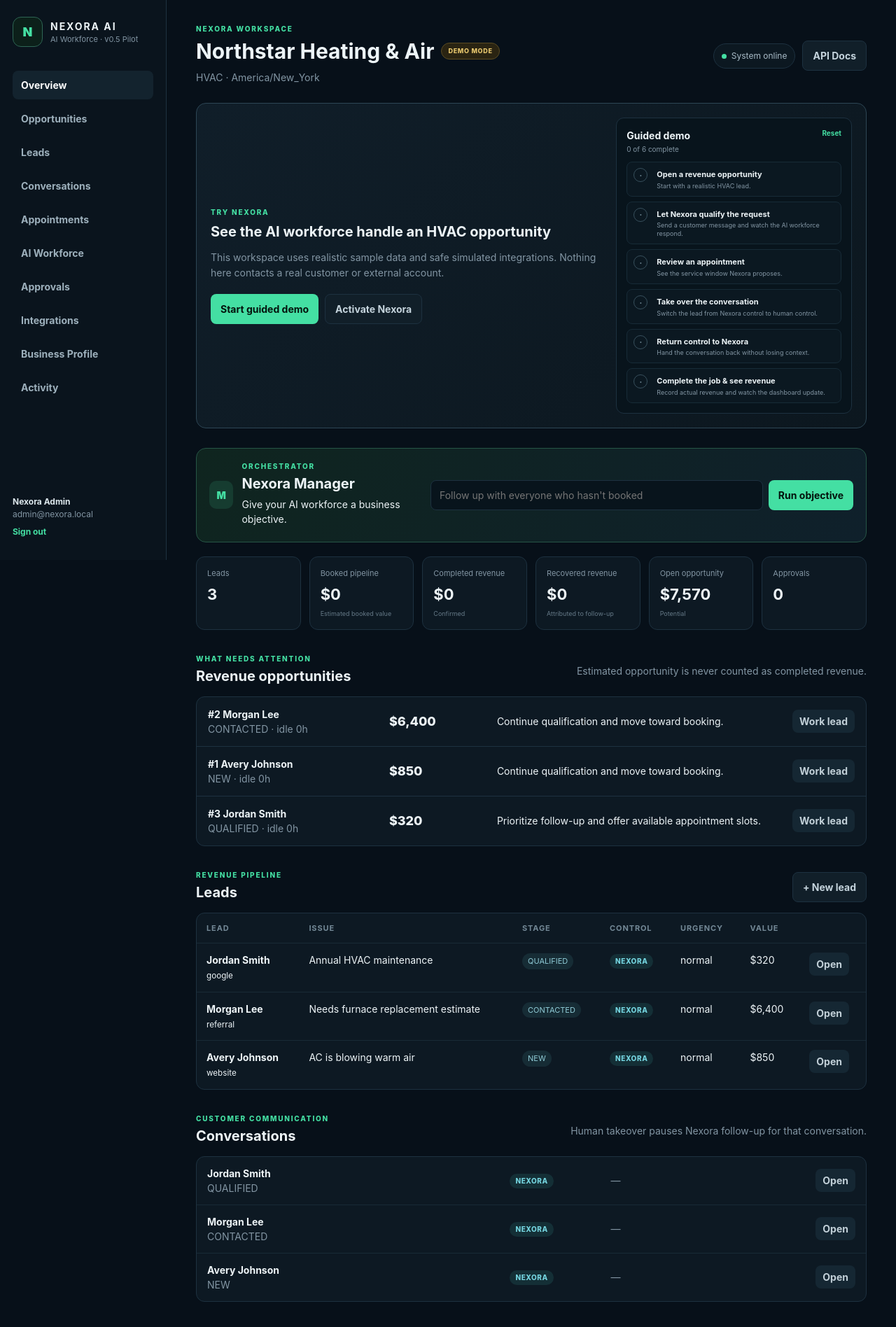
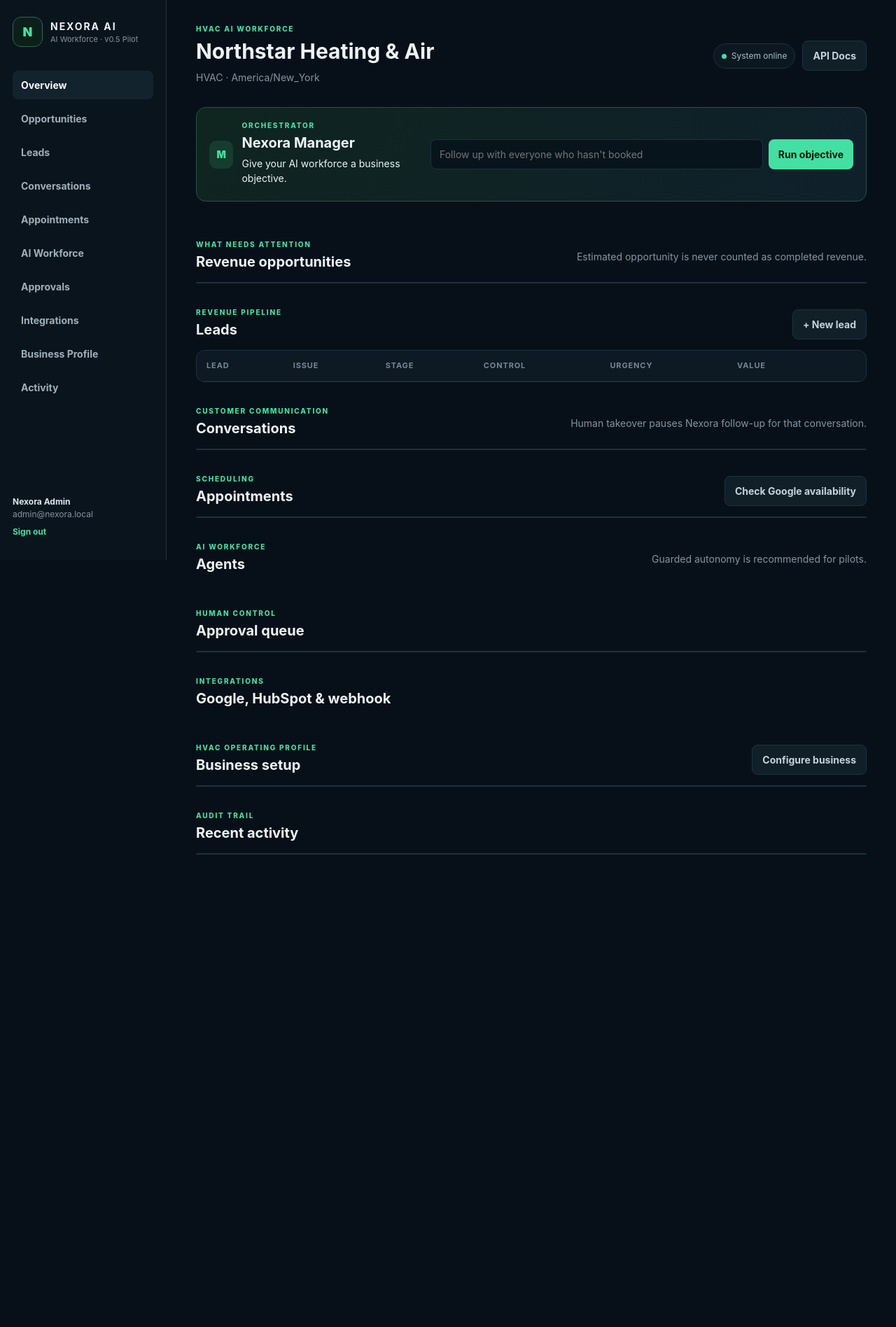
Before and after one commit to d3faulth-private/nexora-ai, a FastAPI app: page / in a window 1280 px wide. Shown: the top 1896 px of the page at 70% size. After the commit the page ends 1221 px from the top, so only its background shows below. Run offline with FastAPI, Linux system fonts and the light colour scheme; the visitor is signed in with stand-in values (Sample User, id 1); data comes from the database, SQL or seed files in the repository; data that the repository does not hold is empty.

Commit message:
Restore clean HVAC-first customer workspace

```diff
--- a/app/templates/index.html
+++ b/app/templates/index.html
@@ -43,11 +43,8 @@
   <main id="overview">
     <header>
       <div>
-        <div class="eyebrow">NEXORA WORKSPACE</div>
-        <div class="workspace-title-row">
-          <h1 id="workspaceName">{{ workspace.name }}</h1>
-          <span class="workspace-mode {{ 'demo' if demo_mode else 'live' }}">{{ 'Demo Mode' if demo_mode else 'Live' }}</span>
-        </div>
+        <div class="eyebrow">HVAC AI WORKFORCE</div>
+        <h1 id="workspaceName">{{ workspace.name }}</h1>
         <p class="muted" id="workspaceMeta">{{ workspace.industry }} · {{ workspace.timezone }}</p>
       </div>
       <div class="header-actions">
@@ -56,34 +53,11 @@
       </div>
     </header>
 
-    {% if demo_mode %}
-    <section id="demoExperience" class="demo-experience">
-      <div class="demo-experience-copy">
-        <div class="eyebrow">TRY NEXORA</div>
-        <h2>See the AI workforce handle an HVAC opportunity</h2>
-        <p>This workspace uses realistic sample data and safe simulated integrations. Nothing here contacts a real customer or external account.</p>
-        <div class="demo-experience-actions">
-          <button type="button" id="demoStartBtn">Start guided demo</button>
-          <button type="button" id="activateNexoraBtn" class="ghost">Activate Nexora</button>
-        </div>
-      </div>
-      <div class="demo-guide">
-        <div class="demo-guide-head">
-          <div>
-            <strong>Guided demo</strong>
-            <span id="demoGuideProgress">0 of 6 complete</span>
-          </div>
-          <button type="button" id="resetDemoGuide" class="link-button">Reset</button>
-        </div>
-        <div id="demoChecklist" class="demo-checklist"></div>
-      </div>
-    </section>
-    {% endif %}
 
     <div id="setupBanner" class="setup-banner hidden">
       <div>
         <strong>Finish business setup</strong>
-        <span>Nexora needs your services, coverage, hours and operating rules before going live.</span>
+        <span>Nexora needs your services, coverage, hours and operating rules before handling customer work.</span>
       </div>
       <button id="setupBannerBtn">Continue onboarding</button>
     </div>
@@ -154,7 +128,6 @@
     <section id="approvals">
       <div class="section-head">
         <div><div class="eyebrow">HUMAN CONTROL</div><h2>Approval queue</h2></div>
-        <button id="simulateApproval" class="ghost demo-only">Create sample approval</button>
       </div>
       <div class="panel" id="approvalList"></div>
     </section>
@@ -162,7 +135,6 @@
     <section id="connectors">
       <div class="section-head">
         <div><div class="eyebrow">INTEGRATIONS</div><h2>Google, HubSpot & webhook</h2></div>
-        <button id="runAutomations" class="ghost demo-only">Run due automations</button>
       </div>
       <div id="connectorGrid" class="connector-grid"></div>
     </section>
@@ -341,8 +313,8 @@
           <div class="step-heading">
             <div>
               <span class="step-kicker">STEP 5 OF 5</span>
-              <h3>Review & activate</h3>
-              <p>Review the operating profile before Nexora marks business setup complete.</p>
+              <h3>Review & finish</h3>
+              <p>Review the operating profile before saving business setup.</p>
             </div>
           </div>
           <div id="onboardingReview" class="review-card"></div>
@@ -362,27 +334,6 @@
         </div>
       </footer>
     </form>
-  </dialog>
-
-  <dialog id="activationDialog" class="activation-dialog">
-    <div class="dialog-card activation-card">
-      <button type="button" class="close" data-close="activationDialog" aria-label="Close activation">×</button>
-      <div class="eyebrow">LIVE ACTIVATION</div>
-      <h2>Bring Nexora into your business</h2>
-      <p class="activation-lead">Your Live workspace starts clean. Sample customers, sample revenue, and simulated integrations are never copied from Demo Mode.</p>
-      <div class="activation-grid">
-        <div><span>01</span><strong>Fresh workspace</strong><p>Your real business starts with zero sample customer data.</p></div>
-        <div><span>02</span><strong>Real integrations</strong><p>Connect Google, HubSpot, and approved business systems after activation.</p></div>
-        <div><span>03</span><strong>Pilot onboarding</strong><p>v0.5 activation is handled manually while we onboard the first HVAC customers.</p></div>
-      </div>
-      <div class="activation-note">
-        <strong>Ready to go live?</strong>
-        <span>Contact your Nexora pilot representative to activate a clean Live workspace.</span>
-      </div>
-      <div class="dialog-actions">
-        <button type="button" class="ghost" data-close="activationDialog">Keep exploring</button>
-      </div>
-    </div>
   </dialog>
 
   <dialog id="hubspotDialog">
```
